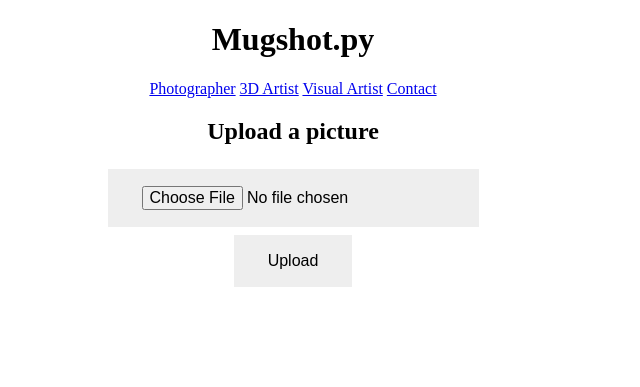
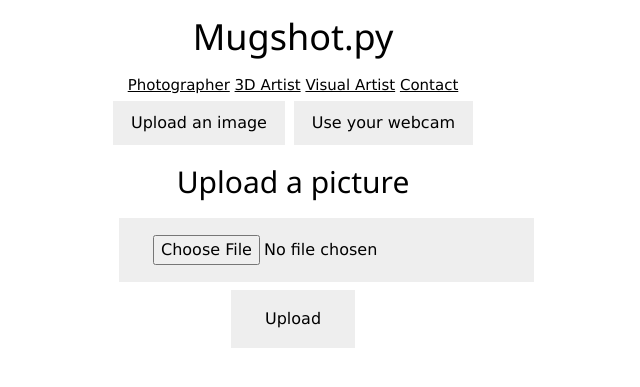
Before and after one commit to haryo-s/Mugshot, a Flask app: page / in a window 1280 px wide. Shown: the top 387 px of the page, without its empty margins (347-987 px from the left). Run offline with Flask 2, Linux system fonts and the light colour scheme.

Commit message:
More styling and cssing (oh god I hate css)

```diff
--- a/static/styles/style.css
+++ b/static/styles/style.css
@@ -39,6 +39,7 @@ ul {
   .button:hover {
     border: 2px solid black
   }
+
   img {
     display: block;
     margin-left: auto;
@@ -46,3 +47,27 @@ ul {
     max-width: 25%;
     height: auto;
   }
+
+  .navbar {
+    width: 100%;
+    /* background-color: rgb(238, 238, 238); */
+    overflow: auto;
+  }
+
+  .navbar button {
+    background-color: rgb(238, 238, 238);
+    color: black;
+    border: 2px solid rgb(238, 238, 238);
+    /* padding: 15px 32px; */
+    text-align: center;
+    text-decoration: none;
+    display: inline-block;
+    font-size: 16px;
+    margin: 4px 2px;
+    cursor: pointer;
+
+
+    -webkit-transition-duration: 0.2s; /* Safari */
+    transition-duration: 0.2s;
+
+  }
--- a/templates/index.html
+++ b/templates/index.html
@@ -1,10 +1,13 @@
 <!doctype html>
+<html>
   <head>
     <title>Mugshot.py</title>
 
     <link rel= "stylesheet" type= "text/css" href= "{{ url_for('static',filename='styles/style.css') }}">
+    <link rel="stylesheet" href="https://www.w3schools.com/w3css/4/w3.css">
   </head>
 
+  <body>
     <div class="content-center text-center">
     <h1 class="">Mugshot.py</h1>
 
@@ -15,10 +18,34 @@
       <a class="link mr4" href="./#contact">Contact</a>
     </section>
 
+    <div class="navbar">
+      <button class="w3-button" onclick="openForm('Upload')">Upload an image</button>
+      <button class="w3-button" onclick="openForm('Webcam')">Use your webcam</button>
+    </div>
+
+    <div id="Upload" class="w3-container forms">
       <h2>Upload a picture</h2>
-
       <form method="POST" enctype="multipart/form-data">
         <input class="button" type="file" name="file">
         <input class="button" type="submit" value="Upload">
       </form>
     </div>
+
+    <div id="Webcam" class="w3-container forms" style="display:none">
+      <h2>WEBCAM PLACEHOLDER</h2>
+    </div>
+
+    <script>
+      function openForm(name) {
+        var i;
+        var x = document.getElementsByClassName("forms");
+        for (i = 0; i < x.length; i++) {
+          x[i].style.display = "none";
+        }
+        document.getElementById(name).style.display = "block";
+      }
+    </script>
+    </div>
+  </body>
+
+</html>
```
Lines whose indentation alone changed are shown as unchanged.
